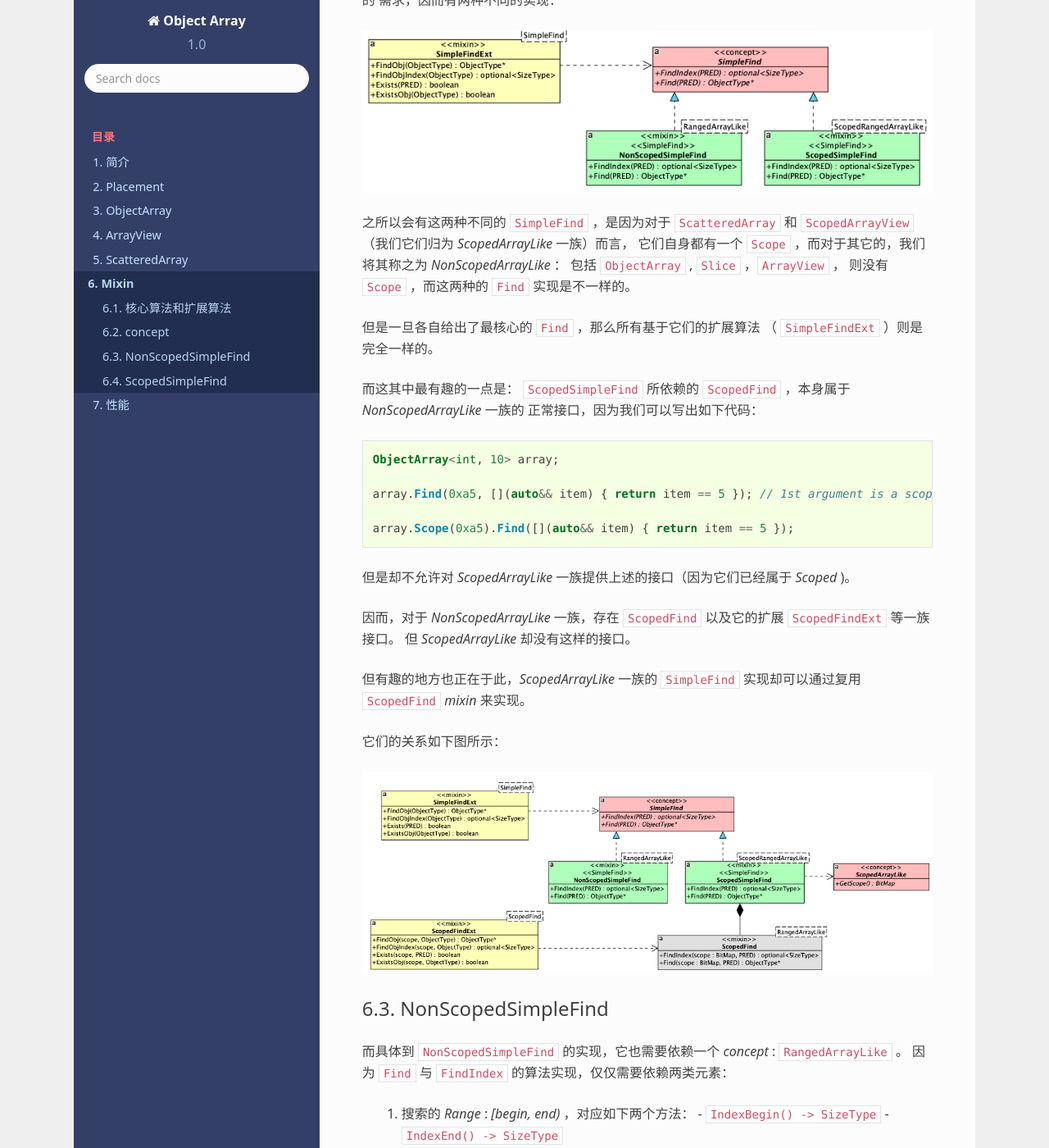
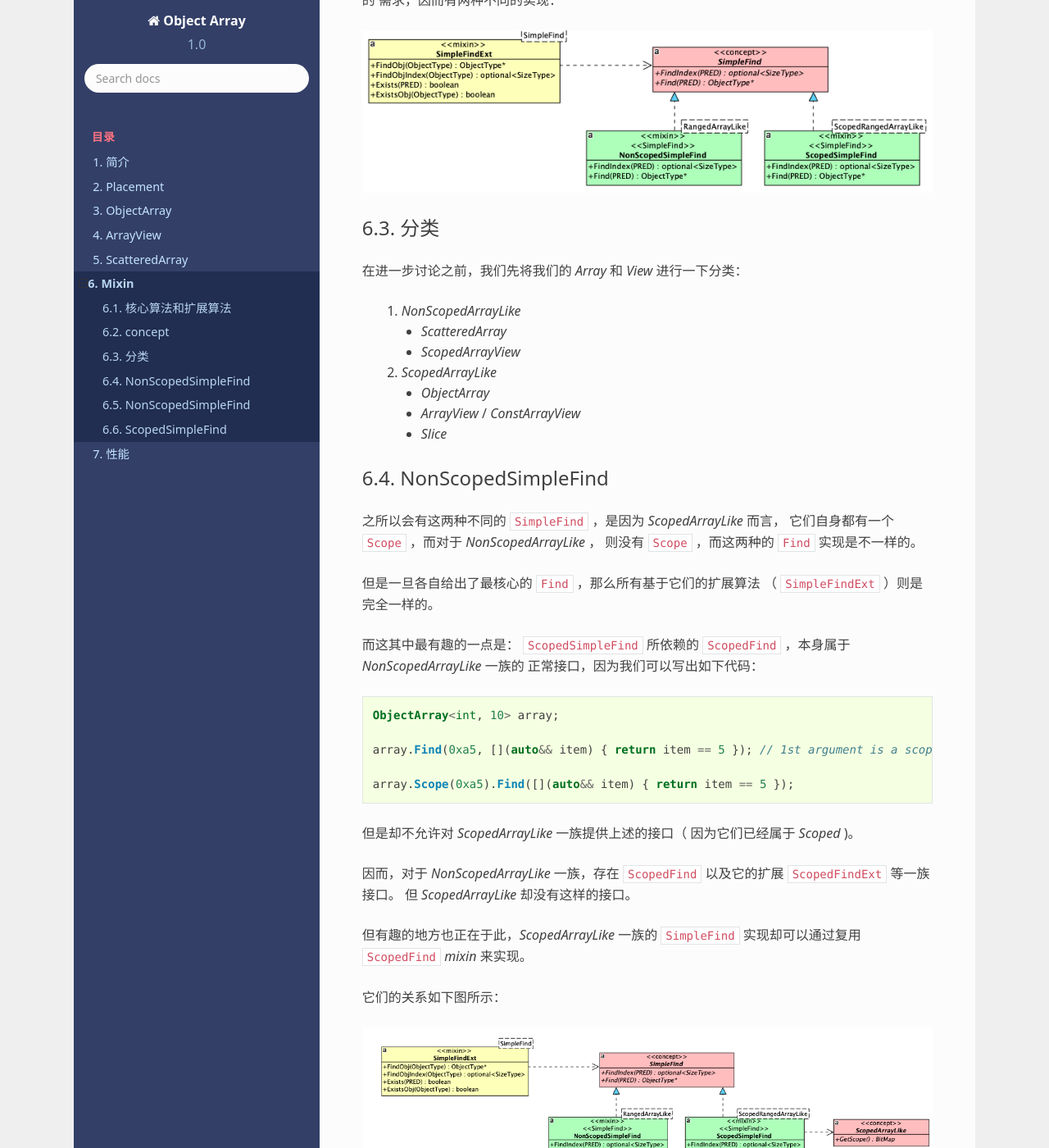
Before and after one commit to godsme/object-array, a Sphinx documentation site: the page built from doc/source/Mixin.rst, in a window 1280 px wide and 1400 px high, scrolled down 2030 px. Shown: the whole window at 82% size. Built offline with Sphinx 7.4.7 and the Read the Docs theme 2.0.0, drawn with Linux system fonts in a browser that asks for light colours; formulas are drawn with MathJax 3; some of the changed text lies outside the part shown.

Commit message:
ArrayView Test

```diff
--- a/doc/source/Mixin.rst
+++ b/doc/source/Mixin.rst
@@ -78,8 +78,29 @@ concept
 
 .. image:: images/multi-simple-find.png
 
-之所以会有这两种不同的 ``SimpleFind`` ，是因为对于 ``ScatteredArray`` 和 ``ScopedArrayView`` （我们它们归为 `ScopedArrayLike` 一族）而言，
-它们自身都有一个 ``Scope`` ，而对于其它的，我们将其称之为 `NonScopedArrayLike` ： 包括 ``ObjectArray`` , ``Slice`` ，``ArrayView`` ，
+
+分类
+-------------
+
+在进一步讨论之前，我们先将我们的 `Array` 和 `View` 进行一下分类：
+
+  1. `NonScopedArrayLike`
+
+     - `ScatteredArray`
+     - `ScopedArrayView`
+
+  2. `ScopedArrayLike`
+
+     - `ObjectArray`
+     - `ArrayView` / `ConstArrayView`
+     - `Slice`
+
+
+NonScopedSimpleFind
+--------------------------
+
+之所以会有这两种不同的 ``SimpleFind`` ，是因为 `ScopedArrayLike` 而言，
+它们自身都有一个 ``Scope`` ，而对于 `NonScopedArrayLike` ，
 则没有 ``Scope`` ，而这两种的 ``Find`` 实现是不一样的。
 
 但是一旦各自给出了最核心的 ``Find`` ，那么所有基于它们的扩展算法 （ ``SimpleFindExt`` ）则是完全一样的。
@@ -95,7 +116,7 @@ concept
 
    array.Scope(0xa5).Find([](auto&& item) { return item == 5 });
 
-但是却不允许对 `ScopedArrayLike` 一族提供上述的接口（因为它们已经属于 `Scoped` )。
+但是却不允许对 `ScopedArrayLike` 一族提供上述的接口（ 因为它们已经属于 `Scoped` )。
 
 因而，对于 `NonScopedArrayLike` 一族，存在 ``ScopedFind`` 以及它的扩展 ``ScopedFindExt`` 等一族接口。
 但 `ScopedArrayLike` 却没有这样的接口。
@@ -106,6 +127,7 @@ concept
 
 .. image:: images/simple-scoped-find.png
 
+
 NonScopedSimpleFind
 -------------------------------
 
@@ -113,10 +135,14 @@ NonScopedSimpleFind
 因为 ``Find`` 与 ``FindIndex`` 的算法实现，仅仅需要依赖两类元素：
 
    1. 搜索的 `Range` : `[begin, end)` ，对应如下两个方法：
+
       - ``IndexBegin() -> SizeType``
       - ``IndexEnd() -> SizeType``
+
    2. 每个索引位置的对象：
+
       - ``GetObj(i) -> ObjectType const&``
+
 
 而拥有这三个接口的概念为 ``RangedArrayLike`` 。而对于此 `concept` 的实现，可以分为两类：
 
```
